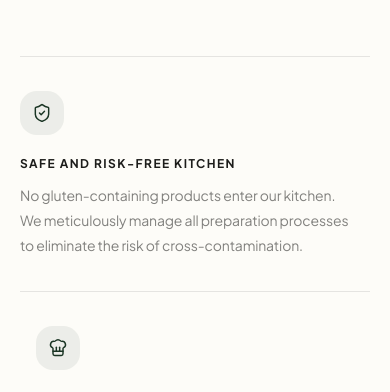
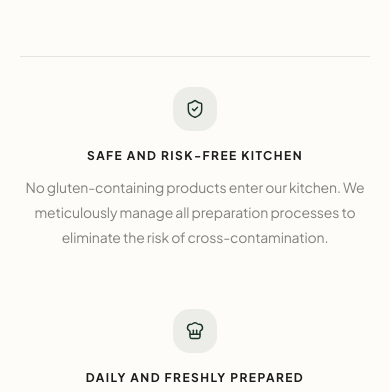
Before and after one commit to Mkosttak/bolena, a Next.js app: page /en in a window 390 px wide. Shown: the part 1156-1548 px from the top of the page. Built offline with nearby package versions, Linux system fonts and the light colour scheme; no server answers; the database is empty.

Commit message:
fix(home): assurance kartlari mobilde merkezde hizalansin

```diff
--- a/components/modules/home/HomeLanding.tsx
+++ b/components/modules/home/HomeLanding.tsx
@@ -7,6 +7,7 @@ import { motion, useScroll, useTransform } from 'framer-motion'
 import { ArrowUpRight, ShieldCheck, ChefHat, Leaf, MapPin, Phone } from 'lucide-react'
 import { useTranslations } from 'next-intl'
 import { Reveal } from '@/components/shared/Reveal'
+import { cn } from '@/lib/utils'
 
 interface HomeLandingProps {
   locale: string
@@ -372,12 +373,16 @@ export function HomeLanding({ locale, openNow, todayHoursLabel }: HomeLandingPro
             return (
               <Reveal key={feat.title} delay={i * 0.09}>
                 <div
-                  className={`flex flex-col gap-5 ${i < 2 ? 'sm:border-r border-black/10' : ''}`}
+                  className={cn(
+                    'flex flex-col gap-4 sm:gap-5',
+                    // Mobile: center align + simetrik padding
+                    // Desktop (sm+): sola yasli, sutunlar arasi border-r
+                    'items-center text-center sm:items-start sm:text-left',
+                    'px-4 sm:px-0',
+                    i < 2 ? 'sm:border-r border-black/10' : '',
+                  )}
                   style={{
-                    padding: 'clamp(1.75rem,4vh,2.5rem) 0',
-                    paddingRight: i < 2 ? 'clamp(1rem, 3vw, 2.5rem)' : 0,
-                    paddingLeft: i > 0 ? 'clamp(1rem, 3vw, 2.5rem)' : 0,
-                    borderBottom: '1px solid rgba(28,28,26,0.1)',
+                    padding: 'clamp(1.5rem,3.5vh,2.5rem) 0',
                   }}
                 >
                   <div
@@ -387,12 +392,11 @@ export function HomeLanding({ locale, openNow, todayHoursLabel }: HomeLandingPro
                       height: 44,
                       background: 'rgba(26,53,36,0.07)',
                       color: '#1A3524',
-                      alignSelf: 'flex-start',
                     }}
                   >
                     <Icon className="w-5 h-5" strokeWidth={1.75} />
                   </div>
-                  <div>
+                  <div className="w-full max-w-md sm:max-w-none">
                     <p
                       className="font-sans"
                       style={{
```
